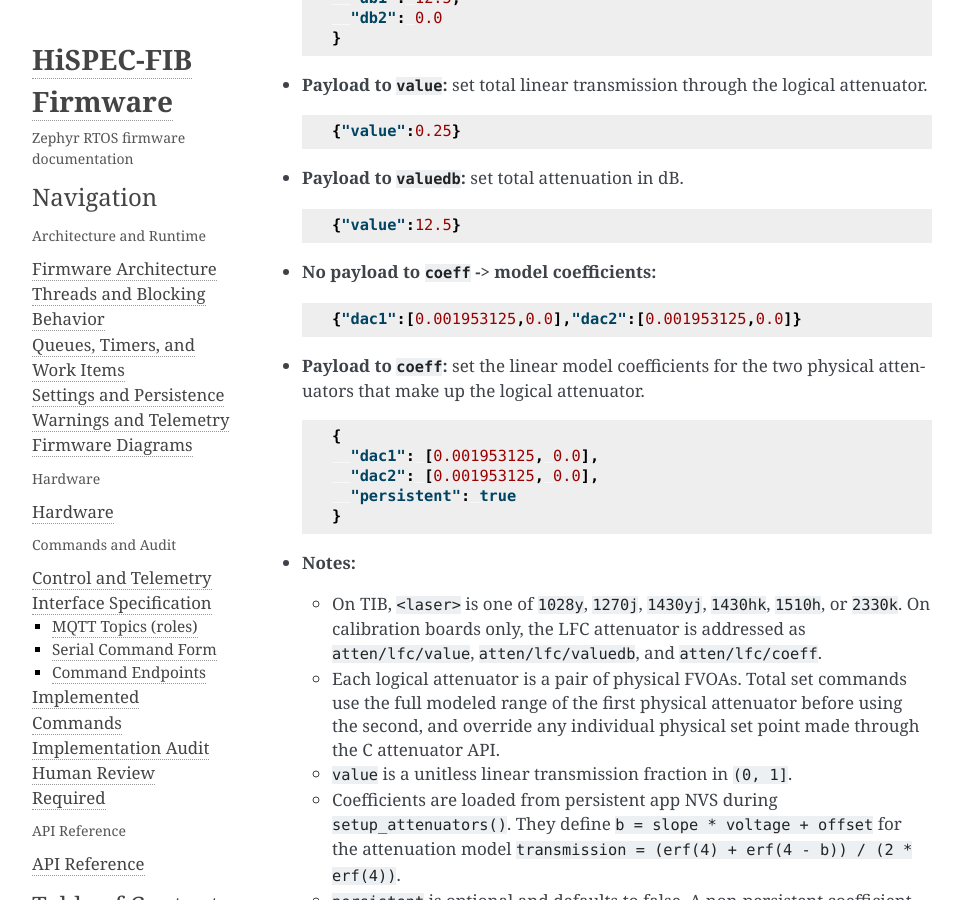
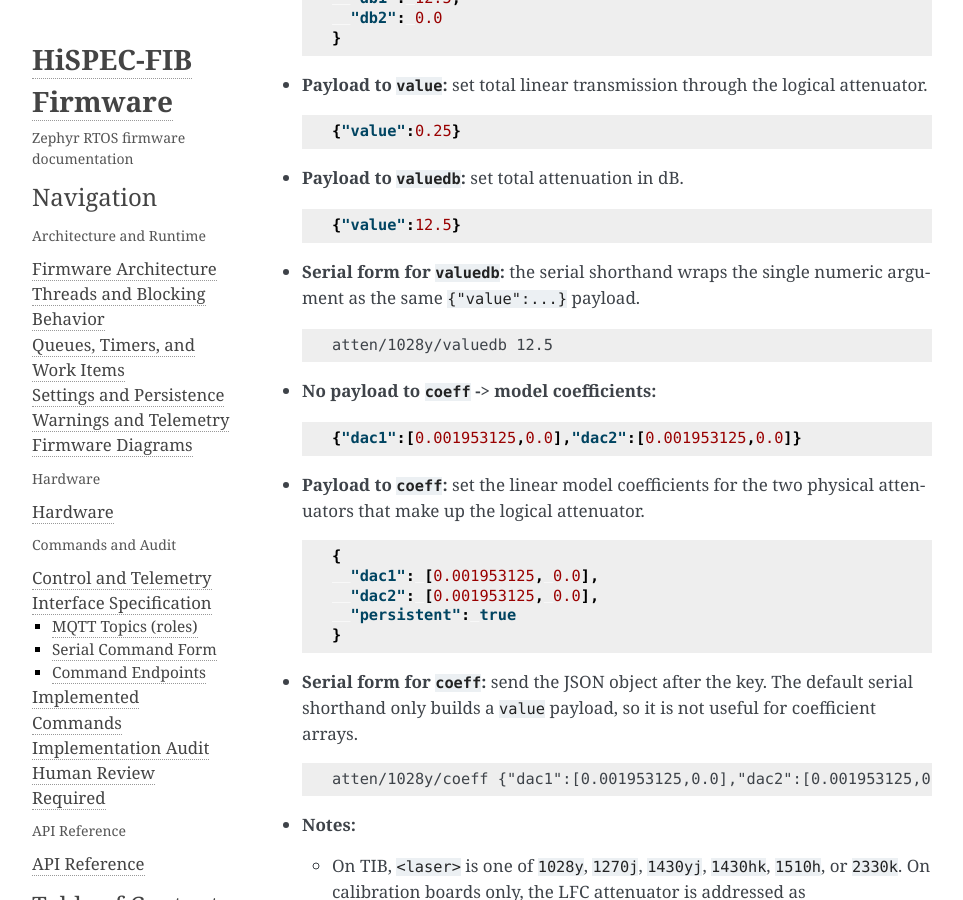
Before and after one commit to COO-Utilities/hispec-tib, a Sphinx documentation site: the page built from doc/commands.md, in a window 1280 px wide and 900 px high, scrolled down 18565 px. Shown: the whole window, without its empty margins (148-1111 px from the left). Built offline with Sphinx 7.4.7, drawn with Linux system fonts in a browser that asks for light colours.

Commit message:
docs: add attenuator serial examples

````diff
--- a/doc/commands.md
+++ b/doc/commands.md
@@ -818,6 +818,11 @@ off or no faults).
   ```json
   {"value":12.5}
   ```
+- **Serial form for `valuedb`:** the serial shorthand wraps the single numeric
+  argument as the same `{"value":...}` payload.
+  ```text
+  atten/1028y/valuedb 12.5
+  ```
 - **No payload to `coeff` -> model coefficients:**
   ```json
   {"dac1":[0.001953125,0.0],"dac2":[0.001953125,0.0]}
@@ -830,6 +835,12 @@ off or no faults).
     "dac2": [0.001953125, 0.0],
     "persistent": true
   }
+  ```
+- **Serial form for `coeff`:** send the JSON object after the key. The default
+  serial shorthand only builds a `value` payload, so it is not useful for
+  coefficient arrays.
+  ```text
+  atten/1028y/coeff {"dac1":[0.001953125,0.0],"dac2":[0.001953125,0.0],"persistent":true}
   ```
 
 - **Notes:**
````
